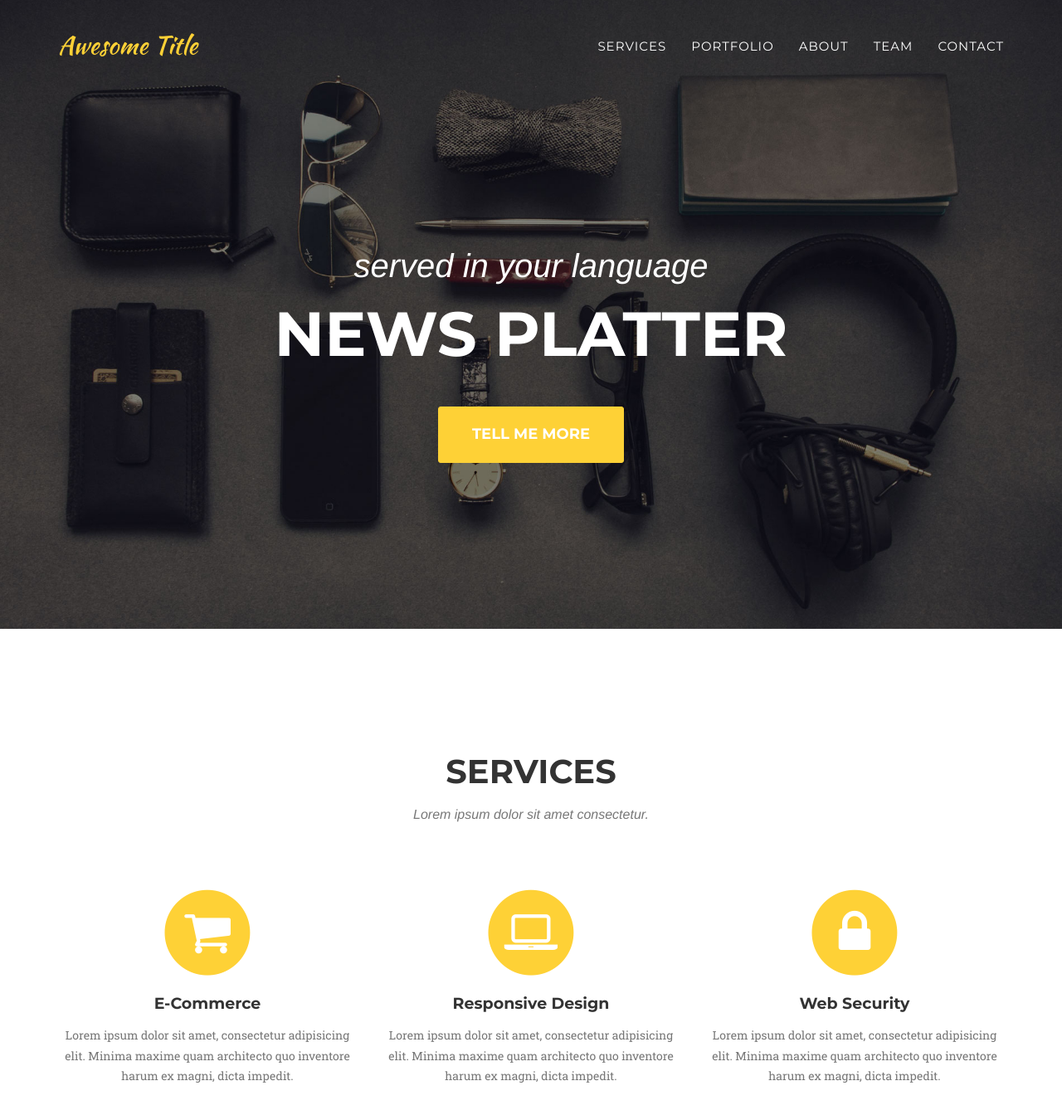
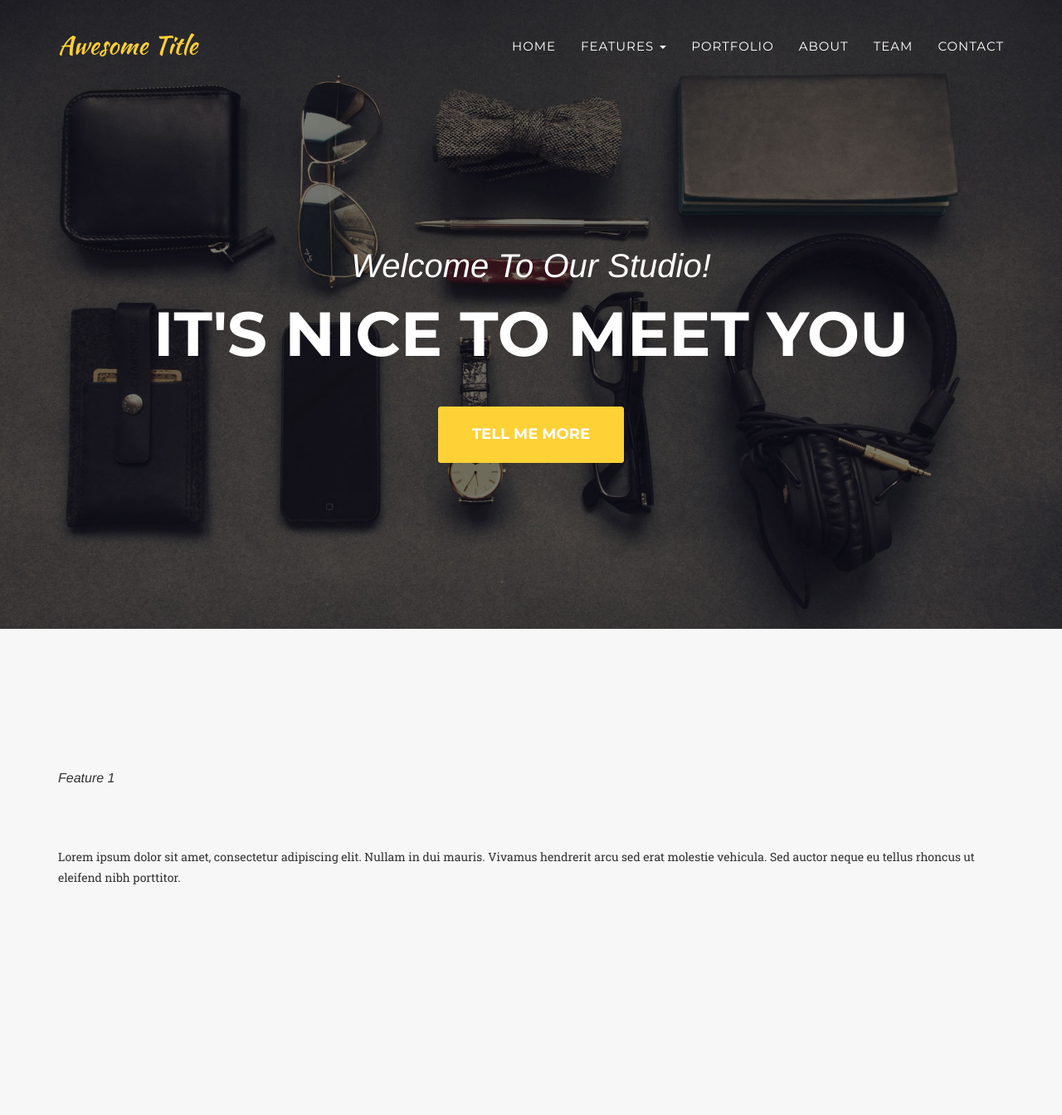
Before and after one commit to alan-project/np-web, a Jekyll site: the page built from index.html, in a window 1280 px wide and 1400 px high. Shown: the top 1344 px of the window at 83% size. Built offline with Jekyll 4.4.1, drawn with Linux system fonts in a browser that asks for light colours; some web fonts are replaced; some of the changed text lies outside the part shown.

Commit message:
updated menu

```diff
--- a/_includes/head.html
+++ b/_includes/head.html
@@ -9,6 +9,7 @@
 
     <!-- Custom CSS & Bootstrap Core CSS - Uses Bootswatch Flatly Theme: http://bootswatch.com/flatly/ -->
     <link rel="stylesheet" href="{{ "/style.css" | prepend: site.baseurl }}">
+    <link rel="stylesheet" href="{{ "/css/custom.css" | prepend: site.baseurl }}">
 
     <!-- Custom Fonts -->
     <link rel="stylesheet" href="{{ "/css/font-awesome/css/font-awesome.min.css" | prepend: site.baseurl }}">
--- a/_includes/header.html
+++ b/_includes/header.html
@@ -19,7 +19,17 @@
                         <a href="#page-top"></a>
                     </li>
                     <li>
-                        <a class="page-scroll" href="#services">Services</a>
+                        <a class="page-scroll" href="#page-top">Home</a>
+                    </li>
+                    <li class="dropdown">
+                        <a href="#" class="dropdown-toggle" data-toggle="dropdown" role="button" aria-haspopup="true" aria-expanded="false">Features <span class="caret"></span></a>
+                        <ul class="dropdown-menu">
+                            <li><a class="page-scroll" href="#feature1">Feature 1</a></li>
+                            <li><a class="page-scroll" href="#feature2">Feature 2</a></li>
+                            <li><a class="page-scroll" href="#feature3">Feature 3</a></li>
+                            <li><a class="page-scroll" href="#feature4">Feature 4</a></li>
+                            <li><a class="page-scroll" href="#feature5">Feature 5</a></li>
+                        </ul>
                     </li>
                     <li>
                         <a class="page-scroll" href="#portfolio">Portfolio</a>
@@ -44,8 +54,8 @@
     <header>
         <div class="container">
             <div class="intro-text">
-                <div class="intro-lead-in">served in your language</div>
-                <div class="intro-heading">News Platter</div>
+                <div class="intro-lead-in">Welcome To Our Studio!</div>
+                <div class="intro-heading">It's Nice To Meet You</div>
                 <a href="#services" class="page-scroll btn btn-xl">Tell Me More</a>
             </div>
         </div>
--- a/_includes/js.html
+++ b/_includes/js.html
@@ -2,7 +2,7 @@
     <script src="{{ "/js/jquery-1.11.0.js" | prepend: site.baseurl }}"></script>
 
     <!-- Bootstrap Core JavaScript -->
-    <script src="{{ "/js/bootstrap.min.js" | prepend: site.baseurl }}"></script>
+    <script src="https://maxcdn.bootstrapcdn.com/bootstrap/3.3.7/js/bootstrap.min.js"></script>
 
     <!-- Plugin JavaScript -->
     <script src="{{ "/js/jquery.easing.min.js" | prepend: site.baseurl }}"></script>
--- a/_includes/services.html
+++ b/_includes/services.html
@@ -1,37 +1,47 @@
-<!-- Services Section -->
-    <section id="services">
+<!-- Feature 1 -->
+    <section id="feature1" class="bg-light-gray">
         <div class="container">
             <div class="row">
-                <div class="col-lg-12 text-center">
-                    <h2 class="section-heading">Services</h2>
-                    <h3 class="section-subheading text-muted">Lorem ipsum dolor sit amet consectetur.</h3>
-                </div>
-            </div>
-            <div class="row text-center">
-                <div class="col-md-4">
-                    <span class="fa-stack fa-4x">
-                        <i class="fa fa-circle fa-stack-2x text-primary"></i>
-                        <i class="fa fa-shopping-cart fa-stack-1x fa-inverse"></i>
-                    </span>
-                    <h4 class="service-heading">E-Commerce</h4>
-                    <p class="text-muted">Lorem ipsum dolor sit amet, consectetur adipisicing elit. Minima maxime quam architecto quo inventore harum ex magni, dicta impedit.</p>
-                </div>
-                <div class="col-md-4">
-                    <span class="fa-stack fa-4x">
-                        <i class="fa fa-circle fa-stack-2x text-primary"></i>
-                        <i class="fa fa-laptop fa-stack-1x fa-inverse"></i>
-                    </span>
-                    <h4 class="service-heading">Responsive Design</h4>
-                    <p class="text-muted">Lorem ipsum dolor sit amet, consectetur adipisicing elit. Minima maxime quam architecto quo inventore harum ex magni, dicta impedit.</p>
-                </div>
-                <div class="col-md-4">
-                    <span class="fa-stack fa-4x">
-                        <i class="fa fa-circle fa-stack-2x text-primary"></i>
-                        <i class="fa fa-lock fa-stack-1x fa-inverse"></i>
-                    </span>
-                    <h4 class="service-heading">Web Security</h4>
-                    <p class="text-muted">Lorem ipsum dolor sit amet, consectetur adipisicing elit. Minima maxime quam architecto quo inventore harum ex magni, dicta impedit.</p>
+                <div class="col-lg-12">
+                    <h3 class="section-subheading">Feature 1</h3>
+                    <p>Lorem ipsum dolor sit amet, consectetur adipiscing elit. Nullam in dui mauris. Vivamus hendrerit arcu sed erat molestie vehicula. Sed auctor neque eu tellus rhoncus ut eleifend nibh porttitor.</p>
                 </div>
             </div>
         </div>
     </section>
+
+    <!-- Feature 2 -->
+    <section id="feature2" class="bg-light-gray">
+        <div class="container">
+            <div class="row">
+                <div class="col-lg-12">
+                    <h3 class="section-subheading">Feature 2</h3>
+                    <p>Sed a lorem quis neque interdum consequat ut sed sem. Duis quis tempor nunc. Interdum et malesuada fames ac ante ipsum primis in faucibus.</p>
+                </div>
+            </div>
+        </div>
+    </section>
+
+    <!-- Feature 3 -->
+    <section id="feature3" class="bg-light-gray">
+        <div class="container">
+            <div class="row">
+                <div class="col-lg-12">
+                    <h3 class="section-subheading">Feature 3</h3>
+                    <p>Vestibulum volutpat, lacus a ultrices sagittis, mi neque euismod dui, eu pulvinar nunc sapien ornare nisl. Phasellus pede arcu, dapibus eu, fermentum et, dapibus sed, urna.</p>
+                </div>
+            </div>
+        </div>
+    </section>
+
+    <!-- Feature 4 -->
+    <section id="feature4" class="bg-light-gray">
+        <div class="container">
+            <div class="row">
+                <div class="col-lg-12">
+                    <h3 class="section-subheading">Feature 4</h3>
+                    <p>Fusce ac orci sit amet velit rutrum mattis. Donec vitae orci sed dolor rutrum auctor. Fusce egestas elit eget lorem. Vivamus in erat ut urna cursus vestibulum.</p>
+                </div>
+            </div>
+        </div>
+    </section>
--- a/_layouts/default.html
+++ b/_layouts/default.html
@@ -17,5 +17,92 @@
     {% include modals.html %}
     {% include js.html %}
 
+    <!-- Custom JavaScript -->
+    <script>
+    $(document).ready(function(){
+        // Handle Home link click
+        $('a[href="#page-top"]').on('click', function(event) {
+            event.preventDefault();
+            event.stopPropagation();
+            $('html, body').stop().animate({
+                scrollTop: 0
+            }, 800);
+            return false;
+        });
+
+        // Smooth scrolling for other links with hashes
+        $('a[href*="#"]').not('[href="#"]').not('[href="#page-top"]').on('click', function(event) {
+            if (this.hash !== '') {
+                event.preventDefault();
+                event.stopPropagation();
+                const hash = this.hash;
+                const target = $(hash);
+                if (target.length) {
+                    // Close dropdown immediately
+                    $('.dropdown').removeClass('open');
+
+                    // Calculate target position
+                    const targetOffset = target.offset().top - 50;
+                    const currentOffset = $(window).scrollTop();
+                    const distance = Math.abs(targetOffset - currentOffset);
+
+                    // Calculate duration based on distance (min 300ms, max 1000ms)
+                    const duration = Math.min(Math.max(distance * 0.5, 300), 1000);
+
+                    // Smooth scroll with linear easing for consistent speed
+                    $('html, body').stop().animate({
+                        scrollTop: targetOffset
+                    }, duration, 'linear');
+
+                    // Update URL without adding to history
+                    if (history.pushState) {
+                        history.pushState(null, null, hash);
+                    } else {
+                        location.hash = hash;
+                    }
+                } else {
+                    $('.dropdown').removeClass('open');
+                }
+                return false;
+            }
+        });
+
+        // Remove active class from all nav items on click
+        $('.navbar-nav li').removeClass('active');
+
+        // Track scroll position for navbar background
+        var lastScrollTop = 0;
+        var $navbar = $('.navbar-default');
+
+        $(window).on('scroll', function() {
+            var scrollTop = $(this).scrollTop();
+
+            if (scrollTop > 50) {
+                $navbar.addClass('navbar-shrink');
+            } else {
+                $navbar.removeClass('navbar-shrink');
+            }
+
+            lastScrollTop = scrollTop;
+        });
+
+        // Initialize
+        $(window).trigger('scroll');
+
+        // Initialize dropdown menus
+        $('.dropdown-toggle').dropdown();
+
+        // Close dropdown when clicking outside
+        $(document).on('click', function(event) {
+            if (!$(event.target).closest('.dropdown').length) {
+                $('.dropdown').removeClass('open');
+            }
+        });
+
+        // Reinitialize dropdown toggles after dynamic content loads
+        $('.dropdown-toggle').dropdown();
+    });
+    </script>
+
     </body>
 </html>
--- /dev/null
+++ b/css/custom.css
@@ -0,0 +1,120 @@
+/* Navigation Menu Styles */
+.navbar-default {
+    background-color: transparent !important;
+    border: none;
+    transition: all 0.3s ease-in-out;
+    position: fixed;
+    width: 100%;
+    z-index: 1000;
+}
+
+/* Show dark background when scrolling up */
+.navbar-shrink {
+    background-color: #222 !important;
+    box-shadow: 0 2px 5px rgba(0,0,0,0.3);
+}
+
+/* Navbar Links */
+.navbar-default .navbar-nav > li > a {
+    color: #fff !important;
+    font-weight: 500;
+    padding: 20px 15px;
+    transition: all 0.3s ease;
+}
+
+/* Dropdown Menu */
+.navbar-default .navbar-nav .dropdown-menu {
+    background-color: #333 !important;
+    border: 1px solid #444;
+    border-radius: 0;
+    box-shadow: 0 6px 12px rgba(0,0,0,0.3);
+    padding: 0;
+    margin: 0;
+}
+
+/* Dropdown Menu */
+.navbar-default .navbar-nav .dropdown-menu {
+    background-color: #333 !important;
+    border: 1px solid #444;
+    border-radius: 0;
+    box-shadow: 0 6px 12px rgba(0,0,0,0.3);
+    padding: 0;
+    margin: 0;
+}
+
+/* Dropdown Items */
+.navbar-default .dropdown-menu > li > a {
+    color: #fff !important;
+    padding: 12px 20px;
+    border-bottom: 1px solid #444;
+    background-color: transparent !important;
+    transition: none !important;
+}
+
+/* Remove all hover/focus/active states */
+.navbar-default .navbar-nav > li > a:hover,
+.navbar-default .navbar-nav > li > a:focus,
+.navbar-default .navbar-nav > .active > a,
+.navbar-default .navbar-nav > .active > a:hover,
+.navbar-default .navbar-nav > .active > a:focus,
+.navbar-default .dropdown-menu > li > a:hover,
+.navbar-default .dropdown-menu > li > a:focus,
+.navbar-default .dropdown-menu > li > a:active,
+.navbar-default .dropdown-menu > li > a:visited,
+.navbar-default .navbar-nav > .open > a,
+.navbar-default .navbar-nav > .open > a:hover,
+.navbar-default .navbar-nav > .open > a:focus {
+    color: #fff !important;
+    background-color: transparent !important;
+    opacity: 1 !important;
+    outline: none !important;
+    box-shadow: none !important;
+}
+
+/* Dropdown Toggle */
+.navbar-default .dropdown-toggle .caret {
+    border-top-color: #fff;
+    border-bottom-color: #fff;
+}
+
+/* Mobile Menu */
+.navbar-toggle {
+    border: none;
+}
+
+.navbar-toggle .icon-bar {
+    background-color: #fff !important;
+}
+
+/* Mobile Menu Button */
+.navbar-toggle {
+    margin-top: 13px;
+}
+
+/* Mobile Menu Items */
+.navbar-collapse {
+    border: none;
+}
+
+/* Ensure text is white in mobile menu */
+.navbar-default .navbar-collapse,
+.navbar-default .navbar-form {
+    border-color: #333;
+}
+
+/* Remove all focus outlines */
+*:focus {
+    outline: none !important;
+}
+
+/* Smooth scrolling for anchor links */
+html, body {
+    scroll-behavior: smooth;
+    -webkit-overflow-scrolling: touch;
+}
+
+/* Prevent flash of unstyled content */
+[data-section] {
+    opacity: 1 !important;
+    transform: none !important;
+}
```
